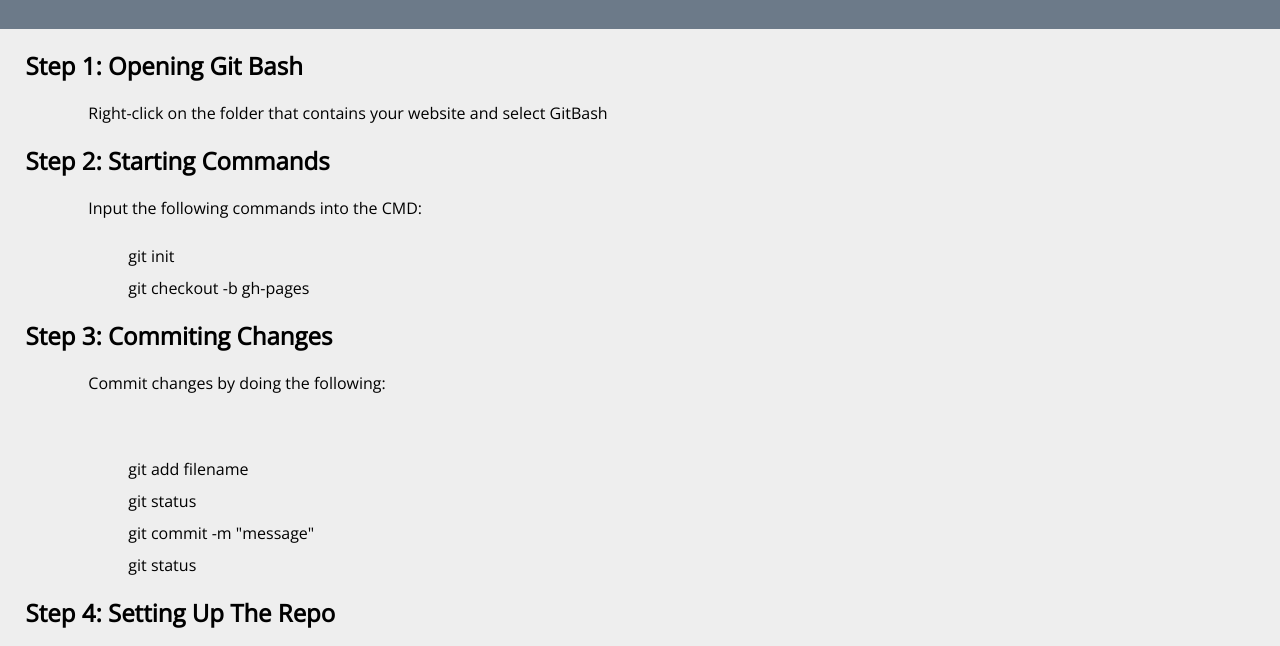
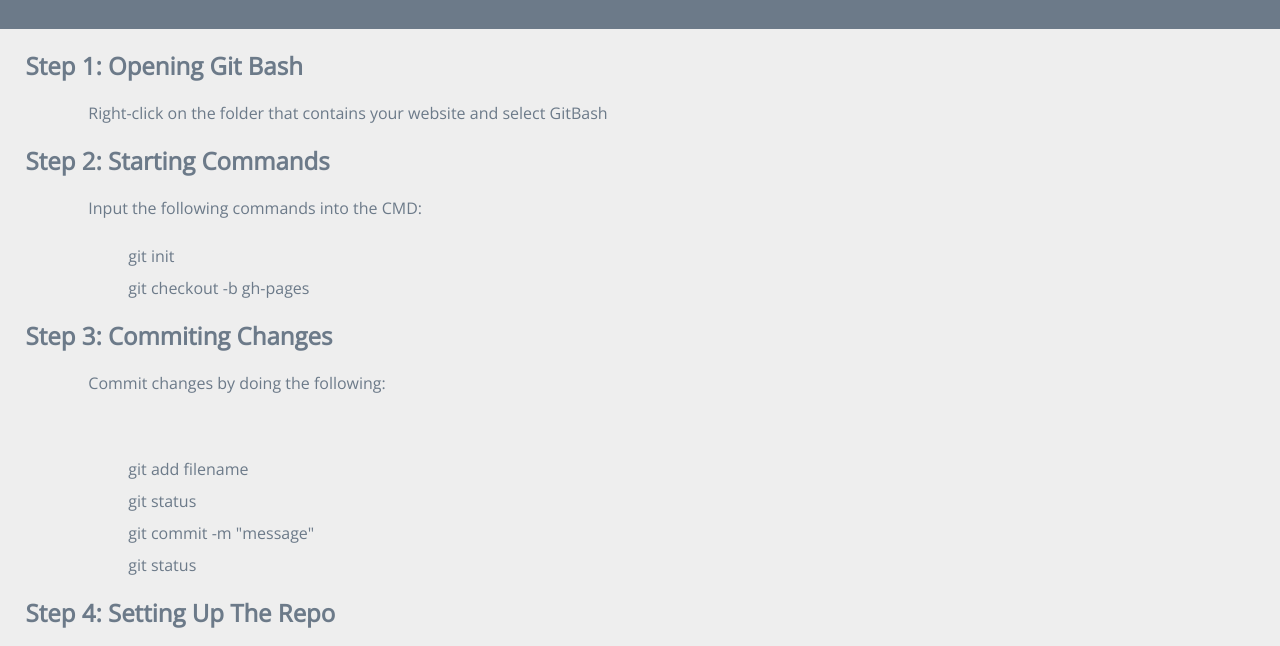
Before and after one commit to santarellizn/Tutorial, a plain HTML site: page index.html in a window 1280 px wide. Shown: the part 135-781 px from the top of the page. Drawn offline with nearby package versions, Linux system fonts and the light colour scheme.

Commit message:
changed styling

```diff
--- a/main.css
+++ b/main.css
@@ -16,10 +16,12 @@ color:#EEEEEE;
 .mainbody {
 font-family: 'Open Sans', sans-serif;
 padding-left:2%;
+color:#6C7A89;
 }
 
 .section {
 padding-left:5%;
+color:#6C7A89;
 }
 
 ol {
```
